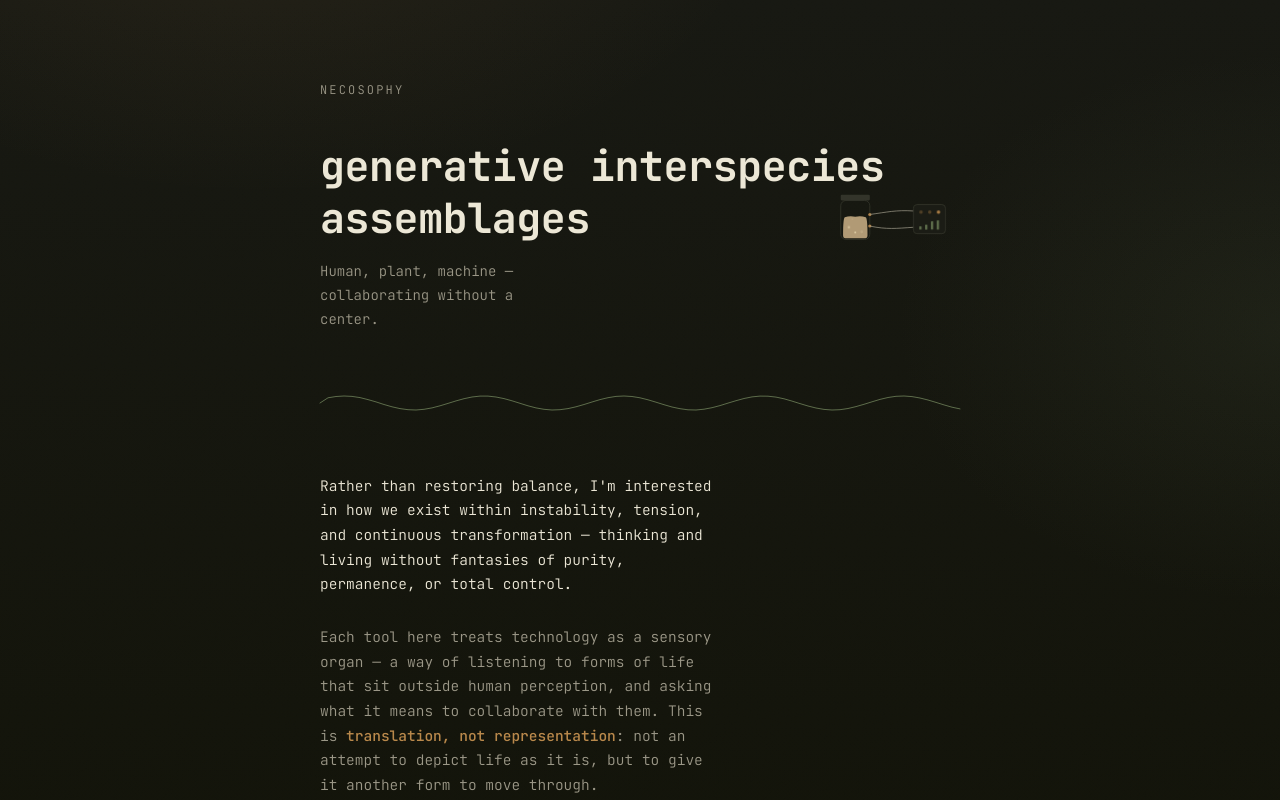
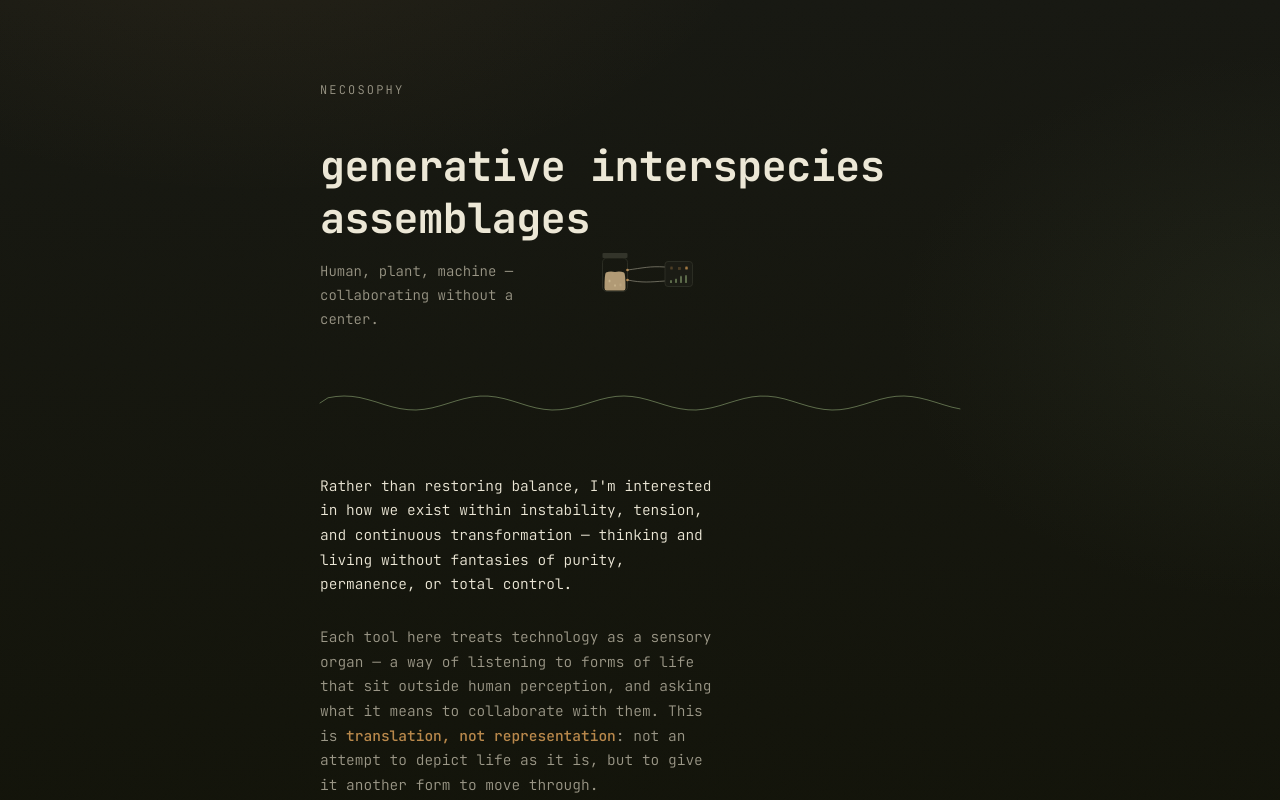
Before and after one commit to necosophy/necosophy.github.io, a plain HTML site: page index.html in a window 1280 px wide. Shown: the top 800 px of the page. Drawn offline with Linux system fonts and the light colour scheme.

Commit message:
Update index.html

```diff
--- a/index.html
+++ b/index.html
@@ -208,10 +208,12 @@
 
   .hero-jar {
     position: absolute;
-    top: 3.1rem;
-    right: 0;
-    width: 128px;
-    max-width: 30vw;
+    font-family: 'JetBrains Mono', monospace;
+    font-size: clamp(1.7rem, 5.2vw, 2.6rem);
+    left: 11ch;
+    top: 2.6em;
+    width: 110px;
+    max-width: 28vw;
     margin: 0;
   }
 
```
